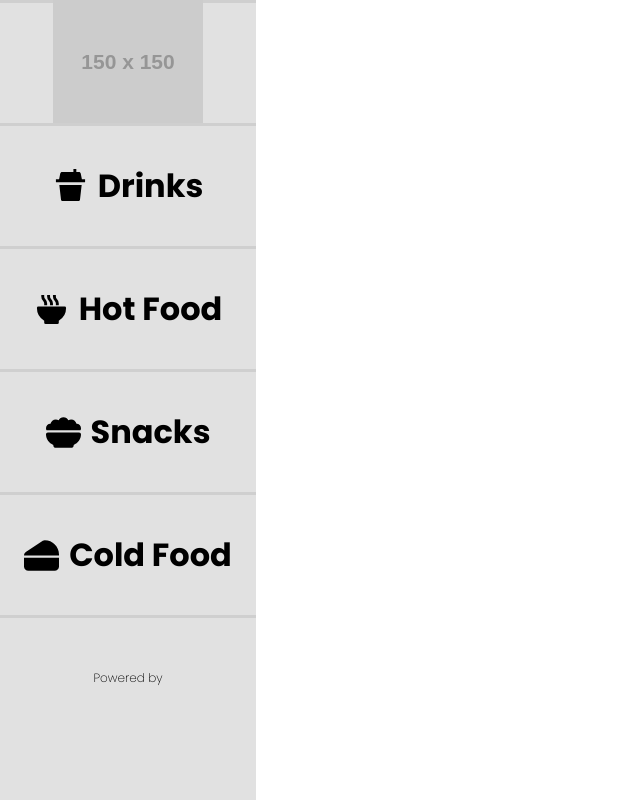
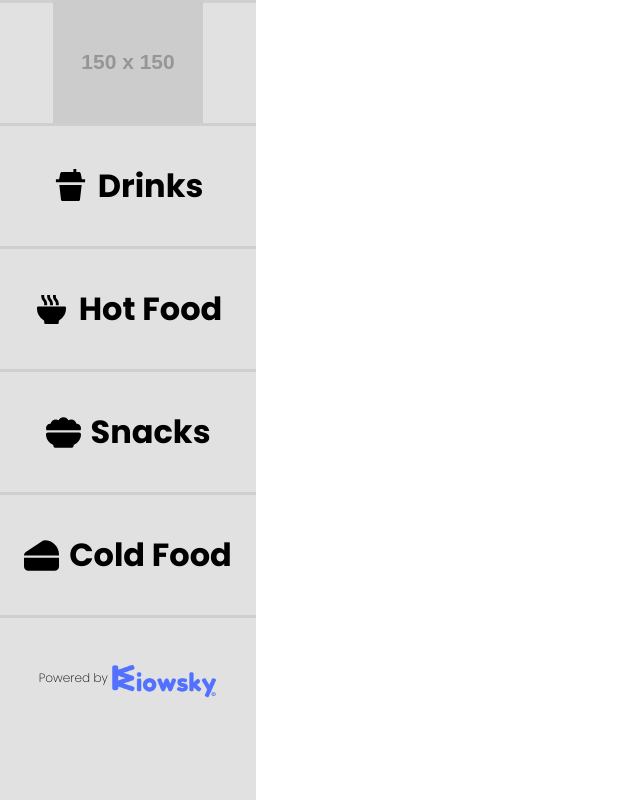
Before and after one commit to moogahman/kiowsky-app, a React (Create React App) app: page / in a window 1280 px wide. Shown: the whole page, without its empty margins (0-640 px from the left). Built offline with nearby package versions, Linux system fonts and the light colour scheme; the HTML template or start-up script is replaced by a standard one.

Commit message:
powered by

```diff
--- a/src/App.css
+++ b/src/App.css
@@ -33,3 +33,7 @@
     font-weight: 200;
     font-size: 12px;
 }
+
+.logo-text {
+    height: 50px;
+}
--- a/src/App.tsx
+++ b/src/App.tsx
@@ -31,6 +31,11 @@ function App() {
                 </div>
                 <div>
                     <h4 className="powered-by">Powered by</h4>
+                    <img
+                        alt="Kiowsky logo"
+                        src="./img/logo-text.png"
+                        className="logo-text"
+                    />
                 </div>
             </div>
         </div>
```
